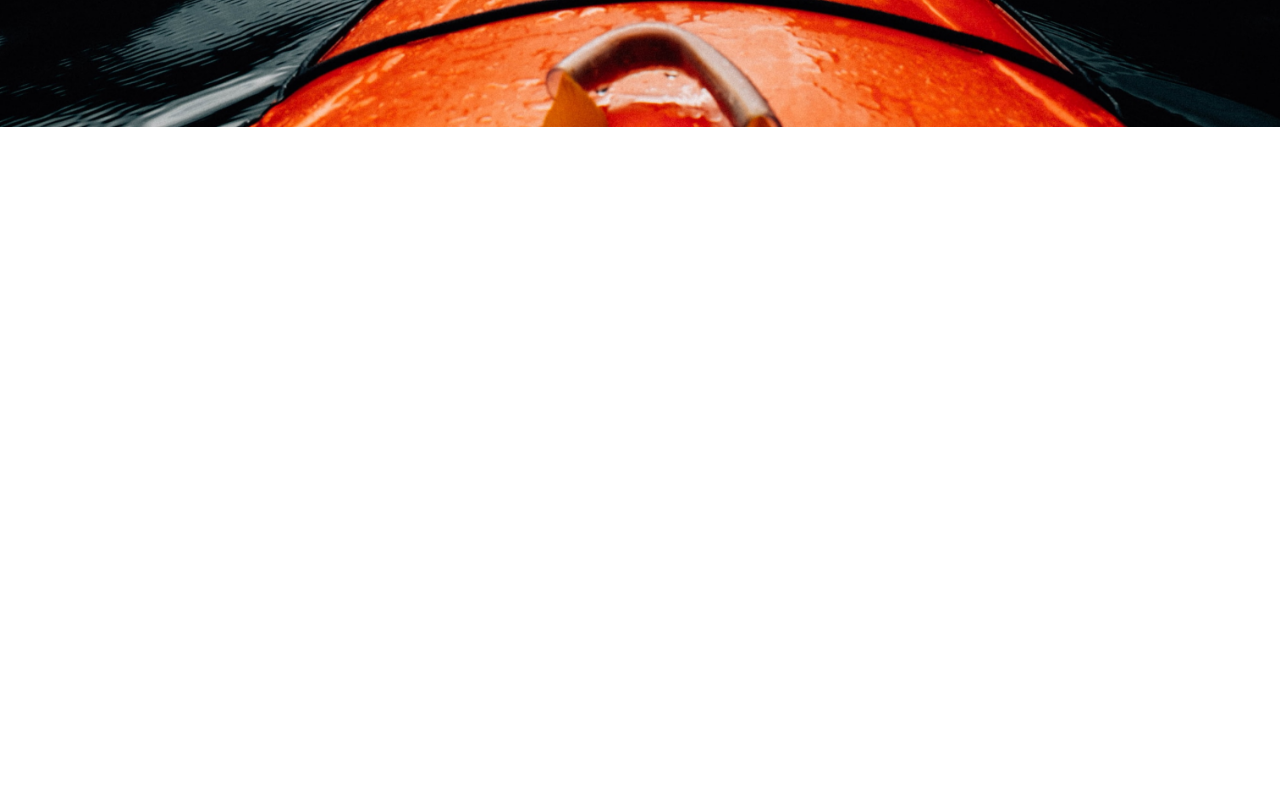
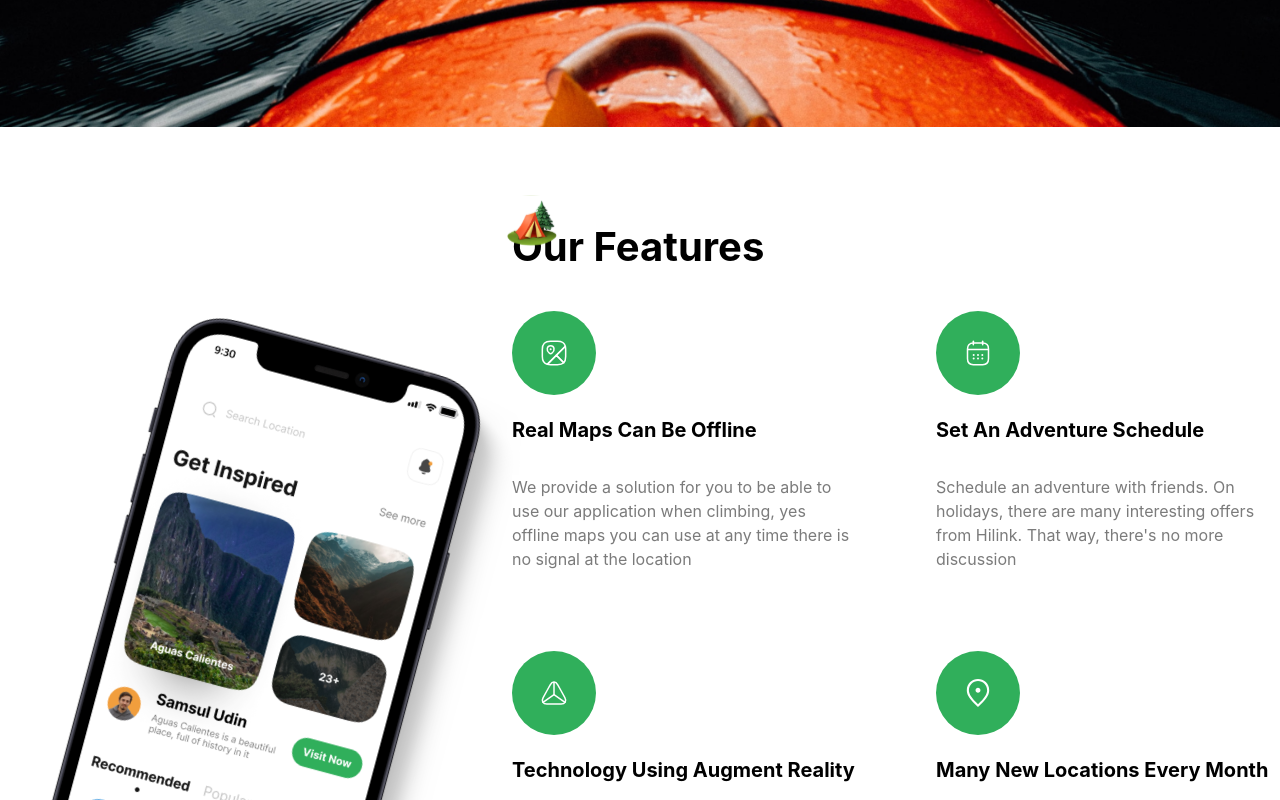
Before and after one commit to krishnasahu22032003/Travel-website-landing-page, a React (Vite) app: page / in a window 1280 px wide. Shown: the part 2240-3040 px from the top of the page. Before the commit the page ends 2367 px from the top, so only its background shows below. Built offline with nearby package versions, Linux system fonts and the light colour scheme.

Commit message:
Features component created

```diff
--- a/src/App.jsx
+++ b/src/App.jsx
@@ -1,5 +1,6 @@
 
 import Camp from './components/Camp'
+import Features from './components/Features'
 import Guide from './components/Guide'
 import Hero from './components/Hero'
 import Navbar from './components/Navbar'
@@ -14,6 +15,7 @@
    <Hero/>
    <Camp/>
    <Guide/>
+   <Features/>
     </>
   )
 }
--- a/src/components/Features.jsx
+++ b/src/components/Features.jsx
@@ -1,10 +1,58 @@
-import React from 'react'
+import { FEATURES } from "../../constant"
 
 const Features = () => {
   return (
-    <div>
+     <section className="flex-col flexCenter overflow-hidden bg-feature-bg bg-center bg-no-repeat py-24">
+      <div className="max-container padding-container relative w-full flex justify-end">
+        <div className="flex flex-1 lg:min-h-[900px]">
+          <img
+            src="/images/phone.png"
+            alt="phone"
+            width={380}
+            height={800}
+            className="feature-phone"
+          />
+        </div>
 
-    </div>
+        <div className="z-20 flex w-full flex-col lg:w-[60%]">
+          <div className='relative'>
+            <img
+              src="/images/camp.svg"
+              alt="camp"
+              width={50}
+              height={50}
+              className="absolute left-[-5px] top-[-28px] w-10 lg:w-[50px]"
+            />
+            <h2 className="bold-40 lg:bold-64">Our Features</h2>
+          </div>
+          <ul className="mt-10 grid gap-10 md:grid-cols-2 lg:mg-20 lg:gap-20">
+            {FEATURES.map((feature) => (
+              <FeatureItem
+                key={feature.title}
+                title={feature.title}
+                icon={feature.icon}
+                description={feature.description}
+              />
+            ))}
+          </ul>
+        </div>
+      </div>
+    </section>
+  )
+}
+const FeatureItem = ({ title, icon, description }) => {
+  return (
+    <li className="flex w-full flex-1 flex-col items-start">
+      <div className="rounded-full p-4 lg:p-7 bg-green-50">
+        <img src={icon} alt="map" width={28} height={28} />
+      </div>
+      <h2 className="bold-20 lg:bold-32 mt-5 capitalize">
+        {title}
+      </h2>
+      <p className="regular-16 mt-5 bg-white/80 text-gray-30 lg:mt-[30px] lg:bg-none">
+        {description}
+      </p>
+    </li>
   )
 }
 
```
Also changed, not shown: public/images/phone.png (added).
